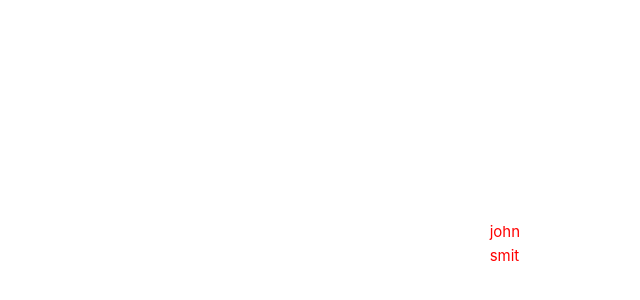
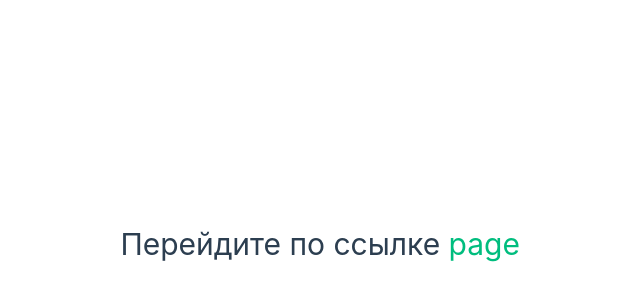
Before and after one commit to SebrianFoxy/ABC_Vue, a Vue app: page / in a window 1280 px wide. Shown: the part 156-456 px from the top of the page, without its empty margins (120-760 px from the left). Built offline with nearby package versions, Linux system fonts and the light colour scheme.

Commit message:
Задание5

```diff
--- a/src/App.vue
+++ b/src/App.vue
@@ -1,7 +1,8 @@
 <template>
 	<div>
-		<p>{{ name }}</p>
-    <p>{{ surn }}</p>
+		<h1>
+      Перейдите по ссылке <a :href="href"> {{ text }}</a>
+    </h1>
 	</div>
 </template>
 
@@ -9,8 +10,8 @@
 	export default {
 	data() {
 		return {
-			name: 'john',
-		  surn: 'smit',
+		  text: 'page',
+		  href: 'page.html',
 		}
 	}
 }
```
